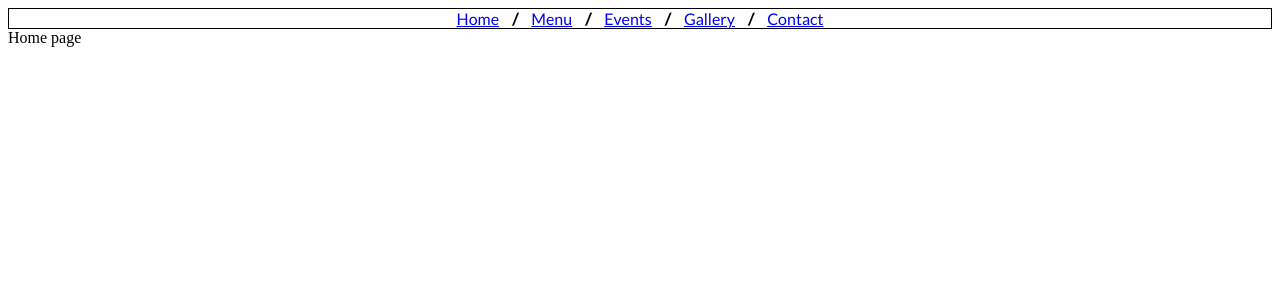
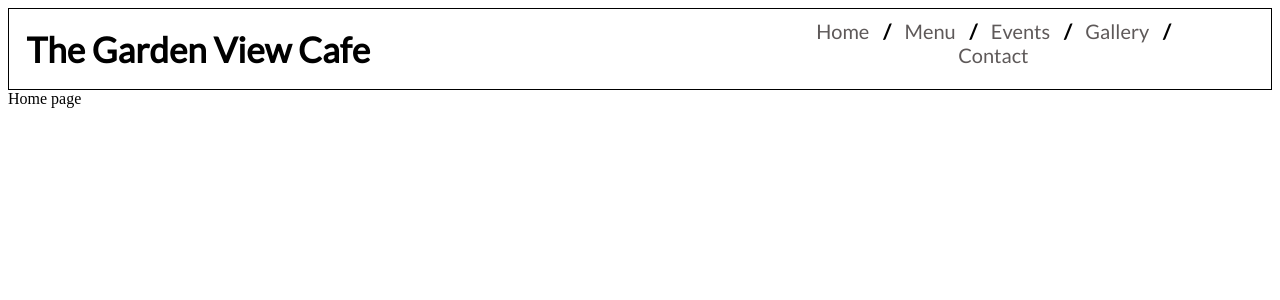
Before and after one commit to CallumMcFadgen/garden-view-cafe, a React (Create React App) app: page / in a window 1280 px wide. Shown: the top 300 px of the page. Built offline with nearby package versions, Linux system fonts and the light colour scheme.

Commit message:
navbar styled with heading and working links

```diff
--- a/public/css/style.css
+++ b/public/css/style.css
@@ -1,20 +1,50 @@
 .navbar-links {
-font-family: 'Lato', sans-serif;
-font-size: 50;
-font-weight: 400;
-color: black;
-text-align: center;
-text-decoration: none;
+  text-align: center;
+  left: 33%;
+  width: 30%;
+  position: relative;
+  display: inline-block
 }
 
-.navbar-spacers{
-font-family: 'Lato', sans-serif;
-font-size: 80;
-font-weight: 700;
-word-spacing: 10px;
-color: black;
+.link {
+  color: rgb(94, 89, 89);
+  text-decoration: none;
+  text-align: center;
+  font-family: "Lato", sans-serif;
+  font-size: 20px;
+  font-weight: 400;
 }
 
-.header-ui{
-border: thin black solid;
+.link:active {
+    color: black;
+    text-decoration: none;
+    font-family: "Lato", sans-serif;
+    font-size: 20px;
+    font-weight: 400;
+    line-height: 40px;
+  }
+
+.navbar-spacers {
+  font-family: "Lato", sans-serif;
+  font-size: 20px;
+  font-weight: 700;
+  word-spacing: 10px;
+  color: black;
+  position: relative;
+
 }
+
+.header-ui {
+  border: thin black solid;
+}
+
+.header-title{
+    font-family: "Lato", sans-serif;
+    font-size: 35px;
+    font-weight: 700;
+    width: 30%;
+    position: relative;
+    display: inline-block;
+    text-align: center;
+    line-height: 80px;
+}
--- a/src/components/header-components/NavBar.jsx
+++ b/src/components/header-components/NavBar.jsx
@@ -6,16 +6,19 @@ class NavBar extends Component {
   render() {
     return (
       <header className="header-ui">
+        <div className="header-title">
+          The Garden View Cafe
+        </div>
         <div className="navbar-links">
-          <span className="navButton"><Link to="">Home</Link></span>
+          <span><Link className ="link" to="">Home</Link></span>
           <span className="navbar-spacers"> / </span>
-          <span className="navButton"><Link to="./MenuPage">Menu</Link></span>
+          <span><Link className ="link" to="./MenuPage" >Menu</Link></span>
           <span className="navbar-spacers"> / </span>
-          <span className="navButton"><Link to="./EventsPage">Events</Link></span>
+          <span><Link className ="link" to="./EventsPage">Events</Link></span>
           <span className="navbar-spacers"> / </span>
-          <span className="navButton"><Link to="./GalleryPage">Gallery</Link></span>
+          <span><Link className ="link" to="./GalleryPage">Gallery</Link></span>
           <span className="navbar-spacers"> / </span>
-          <span className="navButton"><Link to="./ContactPage">Contact</Link></span>
+          <span><Link className ="link" to="./ContactPage">Contact</Link></span>
         </div>
       </header>
     )
```
